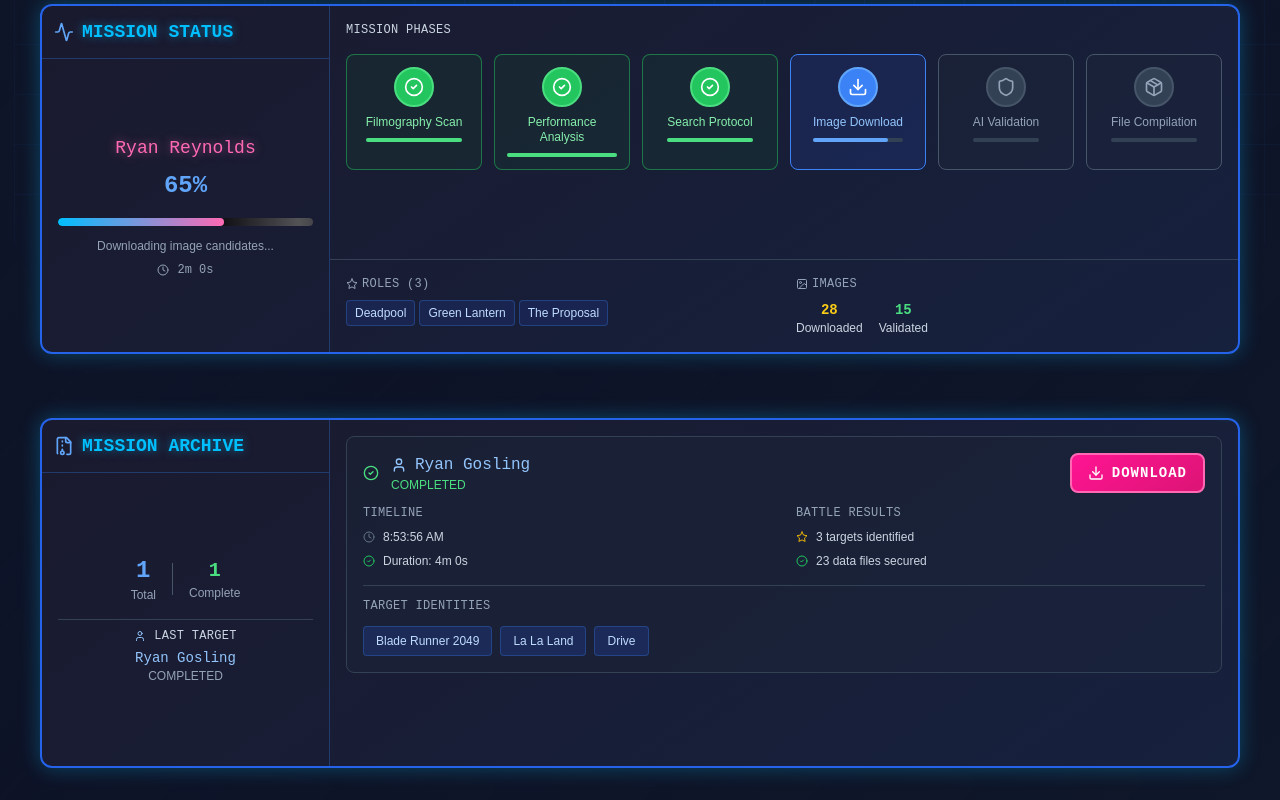
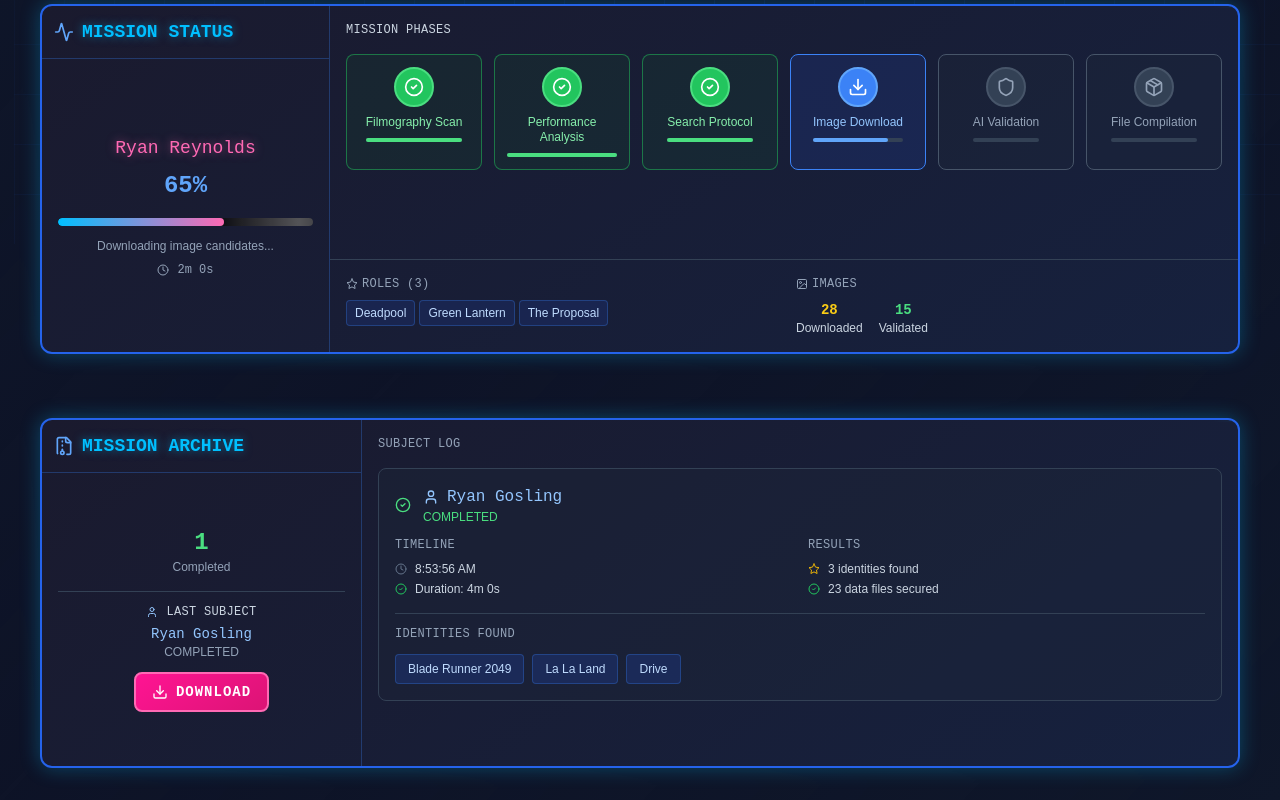
Before and after one commit to Esilos92/print-prep-node, a Next.js app in the folder dashboard/: page / in a window 1280 px wide. Shown: the part 570-1370 px from the top of the page. Built offline with nearby package versions, Linux system fonts and the light colour scheme.

Commit message:
Update JobHistory.tsx

```diff
--- a/dashboard/src/components/JobHistory.tsx
+++ b/dashboard/src/components/JobHistory.tsx
@@ -68,7 +68,7 @@
       <div className="flex h-full">
 
         {/* Left Section - Header & Summary */}
-        <div className="w-72 flex flex-col border-r border-blue-500/30">
+        <div className="w-80 flex flex-col border-r border-blue-500/30">
           {/* Header */}
           <div className="flex items-center justify-between p-3 border-b border-blue-500/30 flex-shrink-0">
             <div className="flex items-center gap-2">
@@ -82,37 +82,43 @@
           {/* Summary Stats */}
           <div className="flex-1 flex flex-col justify-center p-4">
             <div className="space-y-4">
-              {/* Mission Stats on Same Line */}
-              <div className="flex items-center justify-center gap-4">
+              {/* Mission Stats */}
               <div className="text-center">
-                  <div className="text-2xl font-cyber font-bold text-blue-400">
-                    {jobs.length}
-                  </div>
-                  <div className="text-xs text-slate-400 font-ui">Total</div>
-                </div>
-                <div className="w-px h-8 bg-slate-600"></div>
-                <div className="text-center">
-                  <div className="text-xl font-cyber font-bold text-green-400">
+                <div className="text-2xl font-cyber font-bold text-green-400">
                   {jobs.filter(j => j.status === 'completed').length}
                 </div>
-                  <div className="text-xs text-slate-400 font-ui">Complete</div>
-                </div>
+                <div className="text-xs text-slate-400 font-ui">Completed</div>
               </div>
 
               {/* Last Processed Celebrity */}
               {jobs.length > 0 && (
-                <div className="text-center pt-2 border-t border-slate-700">
+                <div className="text-center pt-3 border-t border-slate-700 space-y-3">
+                  <div>
                     <div className="flex items-center justify-center gap-2 mb-1">
                       <User className="w-3 h-3 text-blue-300" />
-                    <span className="text-xs font-cyber text-slate-300 tracking-wide">LAST TARGET</span>
+                      <span className="text-xs font-cyber text-slate-300 tracking-wide">LAST SUBJECT</span>
                     </div>
                     <div className="text-sm font-cyber text-blue-300">{jobs[0].celebrity}</div>
                     <div className="text-xs text-slate-400 font-ui">{jobs[0].status.toUpperCase()}</div>
                   </div>
+
+                  {/* Download Button */}
+                  {jobs[0].status === 'completed' && jobs[0].downloadLink && (
+                    <motion.button
+                      whileHover={{ scale: 1.05 }}
+                      whileTap={{ scale: 0.95 }}
+                      className="cyber-button pink text-sm px-4 py-2 flex items-center gap-2 mx-auto"
+                      onClick={() => window.open(jobs[0].downloadLink, '_blank')}
+                    >
+                      <Download className="w-4 h-4" />
+                      <span>Download</span>
+                    </motion.button>
+                  )}
+                </div>
               )}
 
               {jobs.length === 0 && (
-                <div className="text-center pt-2 border-t border-slate-700">
+                <div className="text-center pt-3 border-t border-slate-700">
                   <div className="w-12 h-12 bg-slate-800/50 rounded-full flex items-center justify-center mx-auto mb-2">
                     <Calendar className="w-6 h-6 text-slate-600" />
                   </div>
@@ -125,7 +131,7 @@
           </div>
         </div>
 
-        {/* Right Section - Job List */}
+        {/* Right Section - Subject Log */}
         <div className="flex-1 flex flex-col">
           {jobs.length === 0 ? (
             <div className="flex-1 flex items-center justify-center text-slate-500 font-ui text-sm">
@@ -133,7 +139,8 @@
             </div>
           ) : (
             <div className="flex-1 overflow-y-auto p-4">
-              <div className="space-y-3">
+              <h4 className="text-xs font-cyber text-slate-400 mb-4 tracking-wide">SUBJECT LOG</h4>
+              <div className="space-y-4">
                 {jobs.map((job, index) => (
                   <motion.div
                     key={job.id}
@@ -142,14 +149,13 @@
                     transition={{ delay: index * 0.1 }}
                     className="bg-slate-800/30 border border-slate-700 rounded-lg p-4 hover:border-blue-500/50 transition-all duration-300 hover:bg-slate-800/50"
                   >
-                    {/* Job Header */}
-                    <div className="flex items-center justify-between mb-3">
-                      <div className="flex items-center gap-3 flex-1 min-w-0">
+                    {/* Subject Header */}
+                    <div className="flex items-center gap-3 mb-3">
                       {getStatusIcon(job.status)}
-                        <div className="min-w-0 flex-1">
+                      <div className="flex-1">
                         <div className="flex items-center gap-2">
                           <User className="w-4 h-4 text-blue-300 flex-shrink-0" />
-                            <h4 className="font-cyber text-base text-blue-300 truncate">
+                          <h4 className="font-cyber text-base text-blue-300">
                             {job.celebrity}
                           </h4>
                         </div>
@@ -159,25 +165,11 @@
                       </div>
                     </div>
 
-                      {job.status === 'completed' && job.downloadLink && (
-                        <motion.button
-                          whileHover={{ scale: 1.05 }}
-                          whileTap={{ scale: 0.95 }}
-                          className="cyber-button pink text-sm px-4 py-2 flex items-center gap-2 flex-shrink-0"
-                          onClick={() => window.open(job.downloadLink, '_blank')}
-                        >
-                          <Download className="w-4 h-4" />
-                          <span>Download</span>
-                        </motion.button>
-                      )}
-                    </div>
-
-                    {/* Job Details Grid with Better Spacing */}
-                    <div className="grid grid-cols-2 gap-6 mb-4">
-                      {/* Timeline */}
+                    {/* Timeline & Results */}
+                    <div className="grid grid-cols-2 gap-4 mb-4">
                       <div>
                         <h5 className="text-slate-400 text-xs font-cyber tracking-wide mb-2">TIMELINE</h5>
-                        <div className="space-y-2">
+                        <div className="space-y-1">
                           {job.startTime && (
                             <div className="flex items-center gap-2 text-xs">
                               <Clock className="w-3 h-3 text-slate-500 flex-shrink-0" />
@@ -197,15 +189,14 @@
                         </div>
                       </div>
 
-                      {/* Stats */}
                       <div>
-                        <h5 className="text-slate-400 text-xs font-cyber tracking-wide mb-2">BATTLE RESULTS</h5>
-                        <div className="space-y-2">
+                        <h5 className="text-slate-400 text-xs font-cyber tracking-wide mb-2">RESULTS</h5>
+                        <div className="space-y-1">
                           {job.roles && (
                             <div className="flex items-center gap-2 text-xs">
                               <Star className="w-3 h-3 text-yellow-500 flex-shrink-0" />
                               <span className="text-slate-300 font-ui">
-                                {job.roles.length} targets identified
+                                {job.roles.length} identities found
                               </span>
                             </div>
                           )}
@@ -225,10 +216,10 @@
                     {job.roles && job.roles.length > 0 && (
                       <div className="pt-3 border-t border-slate-700">
                         <h5 className="text-slate-400 text-xs mb-3 font-cyber tracking-wide">
-                          TARGET IDENTITIES
+                          IDENTITIES FOUND
                         </h5>
                         <div className="flex flex-wrap gap-2">
-                          {job.roles.slice(0, 3).map((role, roleIndex) => (
+                          {job.roles.map((role, roleIndex) => (
                             <motion.span
                               key={role}
                               initial={{ opacity: 0, scale: 0.8 }}
@@ -239,11 +230,6 @@
                               {role}
                             </motion.span>
                           ))}
-                          {job.roles.length > 3 && (
-                            <span className="text-xs text-slate-400 px-3 py-1.5 font-ui">
-                              +{job.roles.length - 3} more
-                            </span>
-                          )}
                         </div>
                       </div>
                     )}
```
Lines whose indentation alone changed are shown as unchanged.
